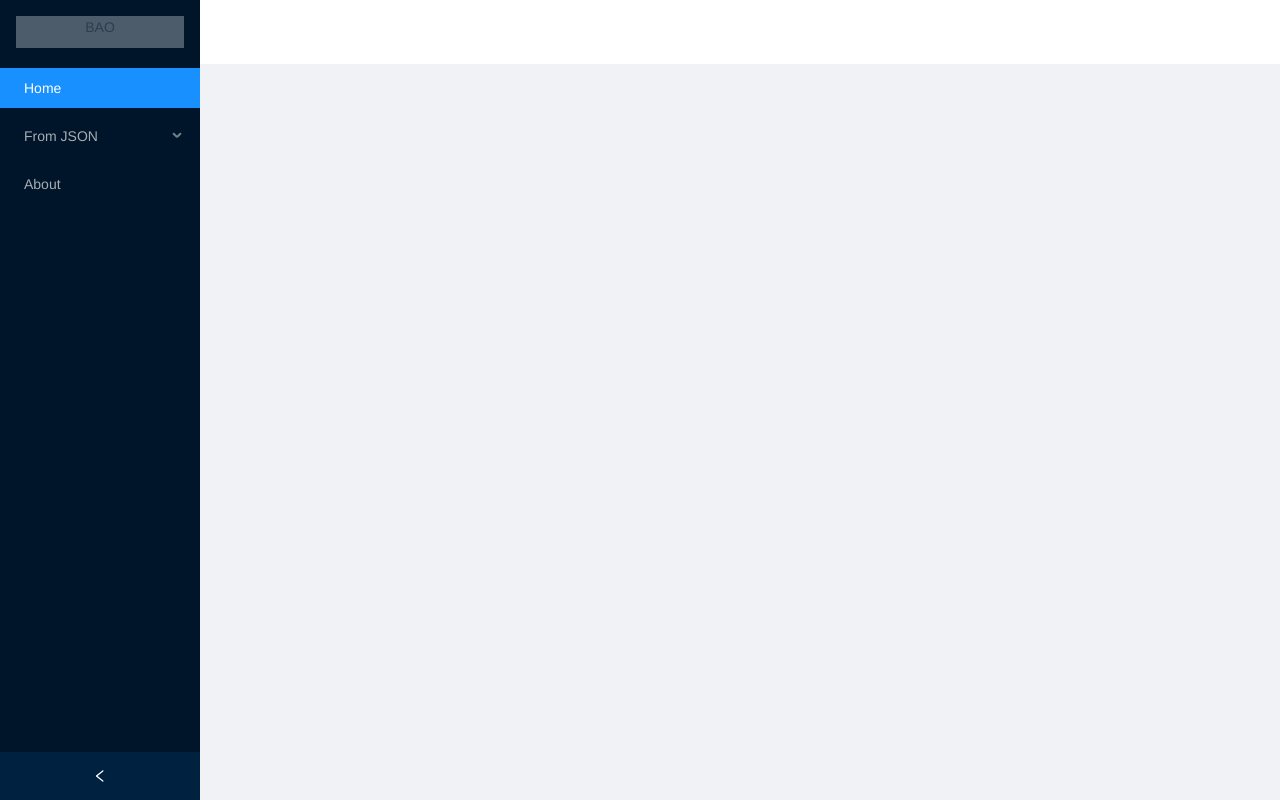
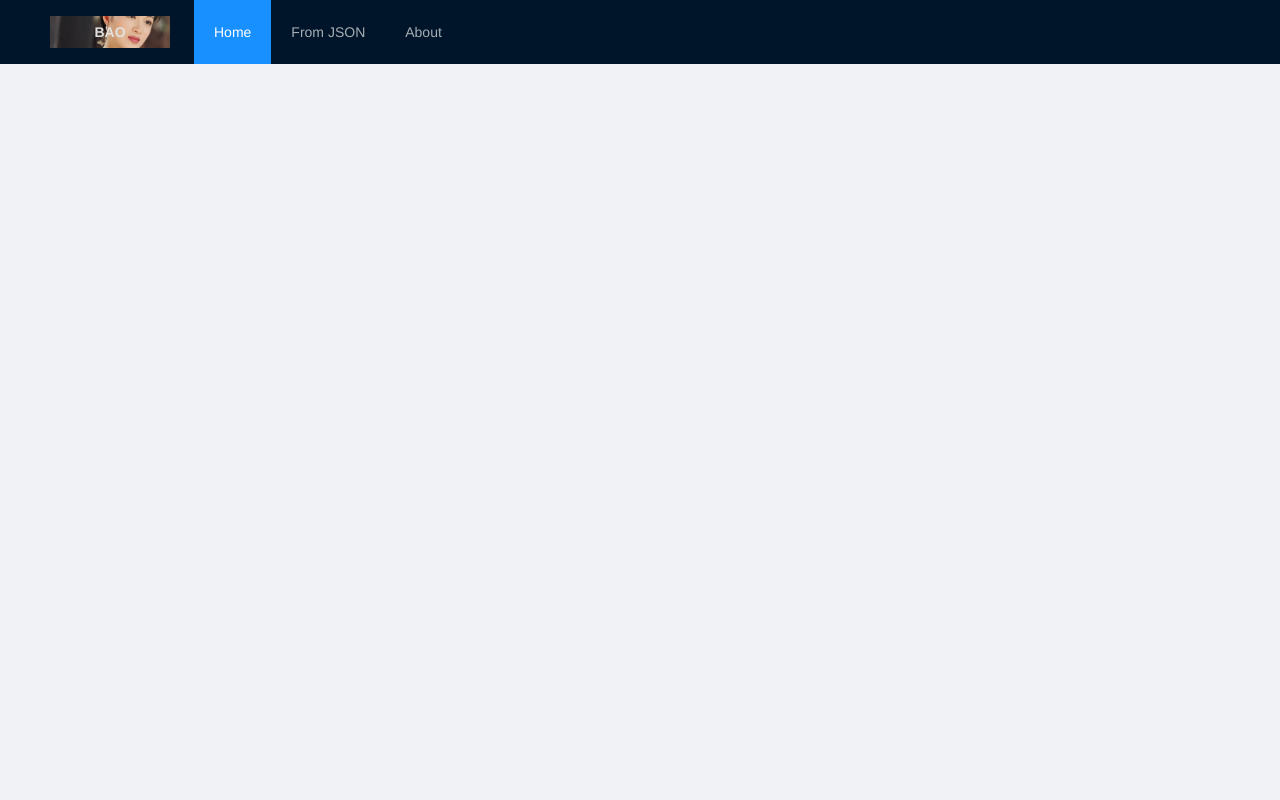
Before and after one commit to Nisus-Liu/bao-tool, a Vue app: page /json2javabean in a window 1280 px wide. Built offline with nearby package versions, Linux system fonts and the light colour scheme; what codemirror-editor-vue3 would draw is missing.

Commit message:
refactor: 主导航改为顶部水平

```diff
--- a/src/views/BasicLayout.vue
+++ b/src/views/BasicLayout.vue
@@ -1,10 +1,10 @@
 <template>
   <a-layout style="min-height: 100vh">
-    <a-layout-sider v-model:collapsed="collapsed" collapsible>
+    <a-layout-header v-model:collapsed="collapsed" collapsible>
       <div class="logo" >
-        BAO
+        <span>BAO</span>
       </div>
-      <a-menu theme="dark" v-model:selectedKeys="selectedKeys" mode="inline">
+      <a-menu theme="dark" v-model:selectedKeys="selectedKeys" mode="horizontal">
         <a-menu-item key="home">
           <router-link to="/home">Home</router-link>
         </a-menu-item>
@@ -23,9 +23,9 @@
           <router-link to="/about">About</router-link>
         </a-menu-item>
       </a-menu>
-    </a-layout-sider>
+    </a-layout-header>
     <a-layout>
-      <a-layout-header style="background: #fff; padding: 0" />
+      <!--<a-layout-header style="background: #fff; padding: 0" />-->
       <a-layout-content style="margin: 16px 16px">
         <router-view/>
       </a-layout-content>
@@ -46,11 +46,20 @@ export default {
 }
 </script>
 
-<style scoped>
+<style lang="scss" scoped>
 .logo {
+  float: left;
+  width: 120px;
   height: 32px;
-  margin: 16px;
-  background: rgba(255, 255, 255, 0.3);
+  line-height: 32px;
+  margin: 16px 24px 16px 0;
+  /*background: rgba(255, 255, 255, 0.3);*/
+  background: url("../assets/icon/bao-tool-icon-shuanger.png") center center no-repeat;
+  background-size: 100%;
+  span {
+    color: #e1e1e1;
+    font-weight: bold;
+  }
 }
 
 .site-layout .site-layout-background {
```
